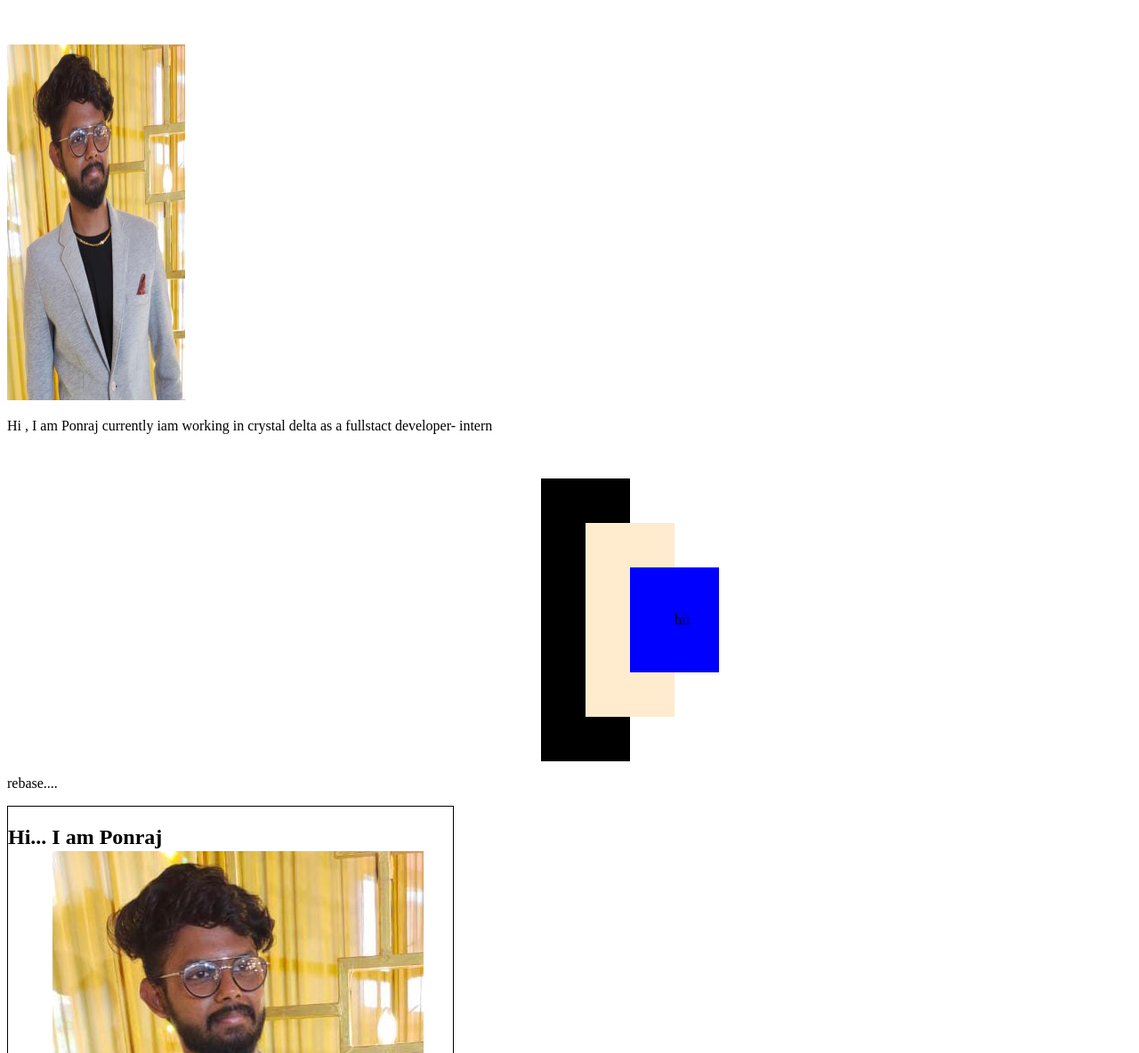
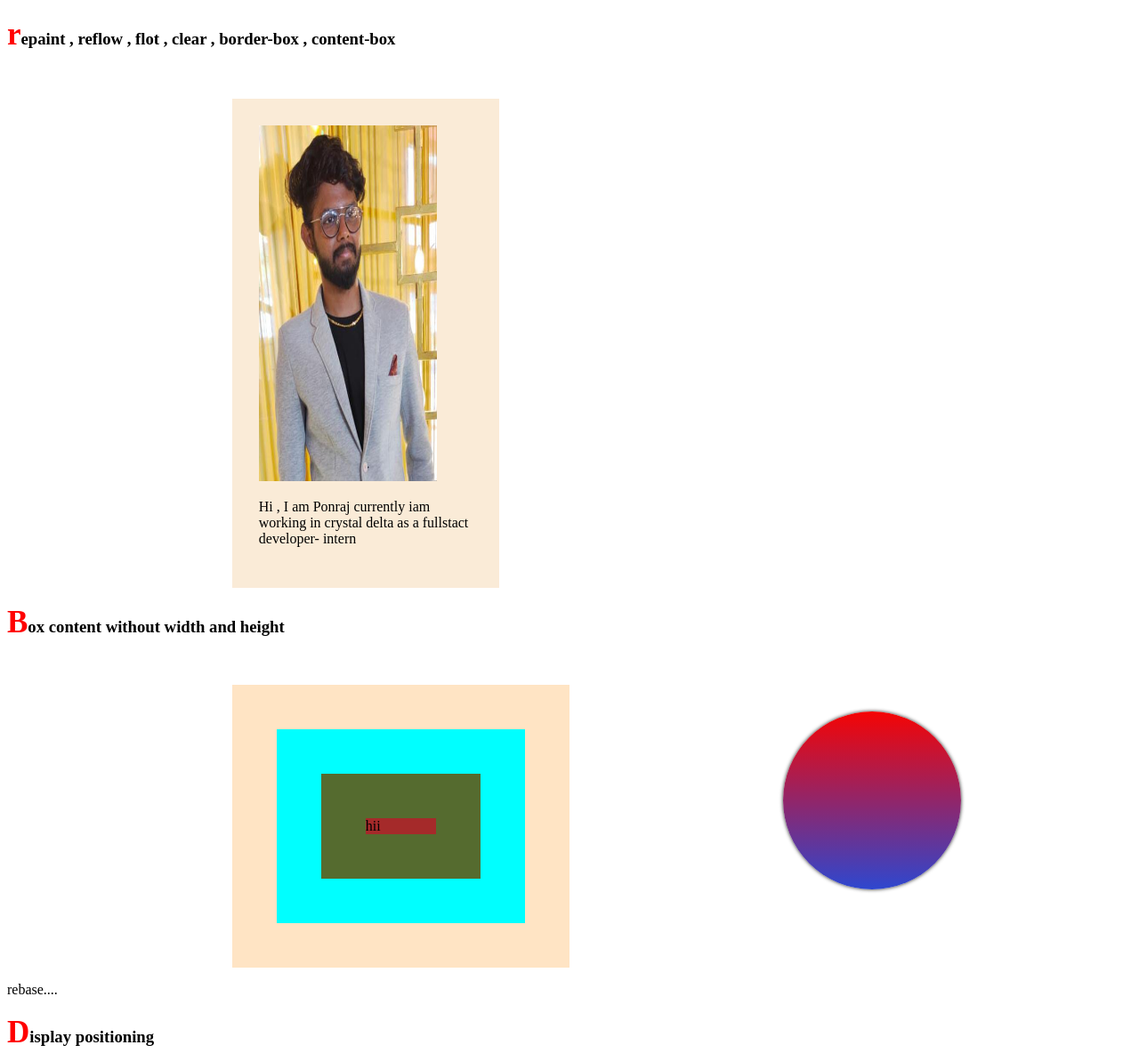
Before and after one commit to Ponraj08/task2, a plain HTML site: page index.html in a window 1280 px wide. Shown: the top 1184 px of the page at 89% size. Drawn offline with Linux system fonts and the light colour scheme.

Commit message:
commiting changes

```diff
--- a/index.html
+++ b/index.html
@@ -9,6 +9,8 @@
 <body>
 
     <!--repaint , reflow , flot , border-box , content-box-->
+
+    <h3 class="headings">repaint , reflow , flot , clear , border-box , content-box</h3>
     <div class="testing">
         <div class="testing_hidden">
             <p >suivhsdliuvkhdsbvliufdkjvhbfkvjmnfsdiv;.jdnfvuilhkfnvuykvfgvbufivhfdblyvgjhrh sghbrvhjnmdfbv</p>
@@ -16,18 +18,20 @@
       <div class="testing_none">
           <p>jghkuyfcgf j,fvkthgfv yjgvjhbn ugv hfcgv b iukgvghv  kghv ghbufvkuyhfc jthgv lgjvcgfg.kjc</p>
       </div>
-      <div class="testing_flot">
-          <img src="ponraj.jpeg" alt="" class="flot_proporty">
+      <div class="testing_flot testing_flot-bg-color ">
+          <img src="ponraj.jpeg" alt="" class="flot-proporty">
           <p class="clear">Hi , I am Ponraj currently iam working in crystal delta as a fullstact developer- intern</p>
       </div>
     </div>
 
     <!--"box-content"-->
 
-   <div class="box-1">
-      <div class="box-2">
-        <div class="box-3">
-            <div class="box-4">
+    <h3 class="headings">Box content without width and height</h3>
+
+   <div class="box1 box1-bg ">
+      <div class="box2 box2-bg">
+        <div class="box3 box3-bg">
+            <div class="box4 box4-bg">
                 hii
             </div>
 
@@ -37,13 +41,17 @@
 
    <p>rebase....</p>
 
+   <h3 class="headings">Display positioning</h3>
+
    <div class="positoning">
     <h2 class="positoning_head1">Hi... I am Ponraj</h2>
     <img src="ponraj.jpeg" alt="" class="positoning_img1">
     <p class="positoning_para1">urrently iam working in crystal delta as a fullstact developer- intern</p>
-
-
    </div>
 
+   <h3 class="headings">overflow</h3>
+   <div class="overflowConcpt1">
+    <p class="overflowConcpt_scroll">Hi , I am Ponraj currently iam working in crystal delta as a fullstact developer- intern suivhsdl iuvkhdsb vliufdkjvhb fkvjmnfsdiv;.jdnfvuil hkfnvuy kvfgvbufivhf dblyvgjhrh sghbrvh jnmdfbv Hi , I am Ponraj currently iam working in crystal delta as a fullstact developer- intern suivhsdl iuvkhdsb vliufdkjvhb fkvjmnfsdiv;.jd</p>
+   </div>
 </body>
 </html>
--- a/style.css
+++ b/style.css
@@ -3,36 +3,45 @@
 }
 .testing_none{
     display: none;
-}.box-1{
-    margin: 50px 600px 0 600px;
-    padding: 50px;
-    background-color: black;
 }
-.flot{
+.testing_flot{
     padding: 30px;
-    background-color: antiquewhite;
     max-width: 300px;
     box-sizing: border-box;
+    margin-left: 20%;
 }
-.flot_proporty{
+.testing_flot-bg-color{
+    background-color: antiquewhite;
+}
+.flot-proporty{
     width: 200px;
     height: 400px;
     float: left;
     margin: 0 20px 20px 0px;
-
 }
 .clear{
     clear: left;
 }
-.box-2{
-    background-color: blanchedalmond;
+.box1{
+    margin: 50px 50% 0 20%;
+    padding: 50px;
+}
+.box1-bg{
+    background-color: bisque;
+}
+.box2{
      padding: 50px;
 }
-.box-3{
-    background-color: blue;
+.box2-bg{
+    background-color: aqua;
+}
+.box3{
     padding: 50px;
 }
-.box-4{
+.box3-bg{
+    background-color: darkolivegreen;
+}
+.box4-bg{
     background-color: brown;
 }
 
@@ -48,6 +57,7 @@
     position: relative;
     max-width: 500px;
     border: solid 1px black;
+    margin:  20px 0 0 20%;
 }
 
 
@@ -59,3 +69,32 @@
 .positoning_img1{
     padding: 50px;
 }
+.overflowConcpt1{
+    max-width: 400px;
+    max-height: 200px;
+    padding: 20px;
+    box-sizing: border-box;
+    overflow-x: scroll;
+    background-color: antiquewhite;
+    margin: 20px 0 0 20%;
+
+}
+
+.headings::first-letter{
+    font-size: 35px;
+    color: red;
+}
+
+
+.box1::after {
+    content: "  ";
+    right: 200px;
+    top: 800px;
+    width: 200px;
+    height: 200px;
+    position: absolute;
+    white-space: nowrap;
+    border-radius: 50%;
+    box-shadow: 0px 0px 4px #222;
+    background-image: linear-gradient(#f50404, #2e47cf);
+  }
```
